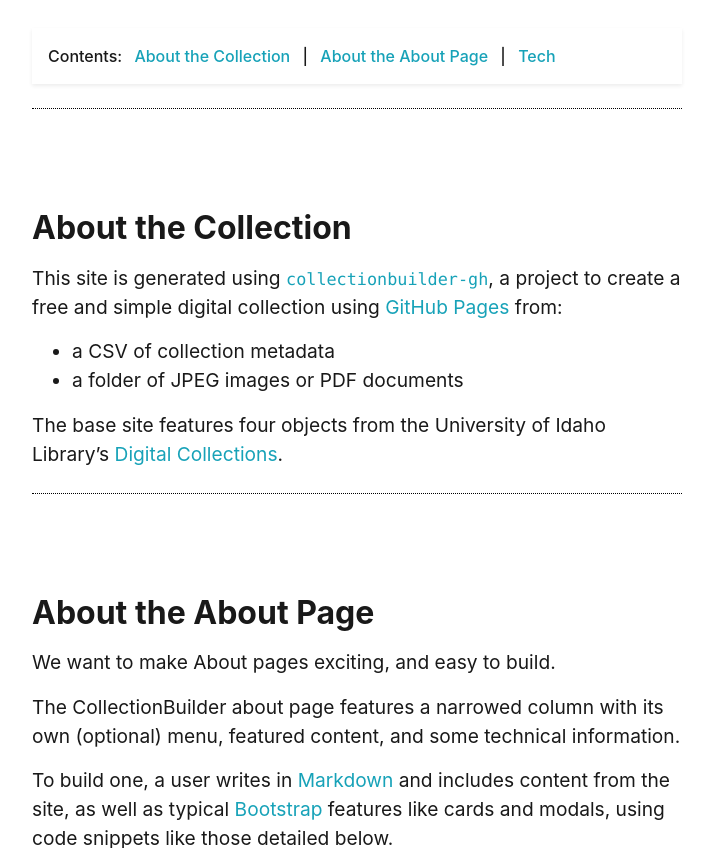
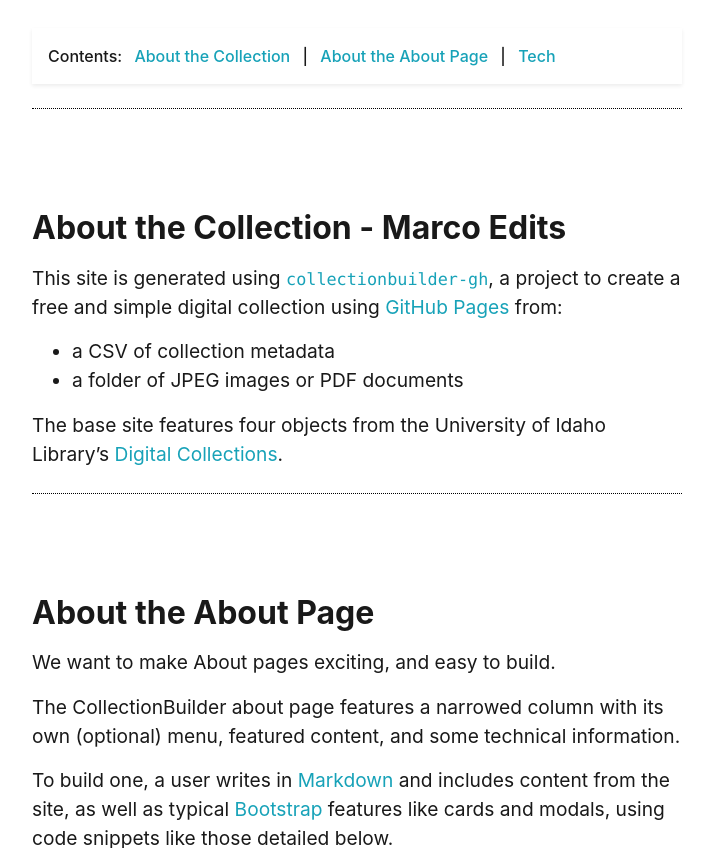
Before and after one commit to marcosvdotcom/NewProLifeHistory, a Jekyll site: the page built from pages/about.md, in a window 1280 px wide and 900 px high, scrolled down 352 px, cut to the strip 52-900 px from the top of the window. Shown: the whole strip, without its empty margins (283-996 px from the left). Built offline with Jekyll 4.4.1, drawn with Linux system fonts in a browser that asks for light colours.

Commit message:
testing about edtis

```diff
--- a/pages/about.md
+++ b/pages/about.md
@@ -10,7 +10,7 @@ permalink: /about.html
 
 {% include feature/nav-menu.html sections="About the Collection;About the About Page" %}
 
-## About the Collection
+## About the Collection - Marco Edits
 
 This site is generated using [`collectionbuilder-gh`](https://collectionbuilding.github.io/gh/), a project to create a free and simple digital collection using [GitHub Pages](https://pages.github.com/) from:
 
```
